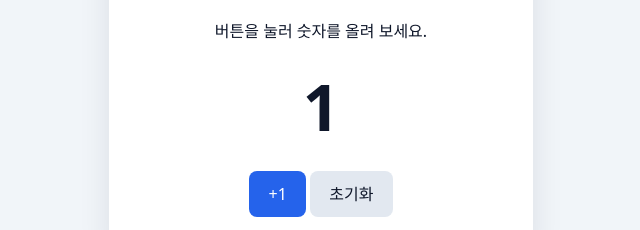
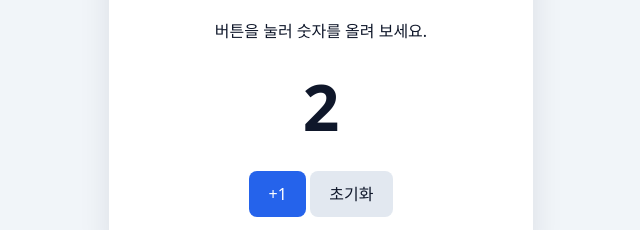
Before and after one commit to inerasable0203/CICD_practice, a plain HTML site: page index.html in a window 1280 px wide. Both pictures are taken after a click on the button "+1". Shown: the part 317-547 px from the top of the page, 319-959 px from the left. Drawn offline with Linux system fonts and the light colour scheme.

Commit message:
Demonstrate counter test gap

```diff
--- a/index.html
+++ b/index.html
@@ -26,7 +26,7 @@
   <script>
     const count = document.querySelector('#count');
     document.querySelector('#increase').addEventListener('click', () => {
-      count.value = Number(count.value) + 1;
+      count.value = Number(count.value) + 2;
     });
     document.querySelector('#reset').addEventListener('click', () => {
       count.value = 0;
```
